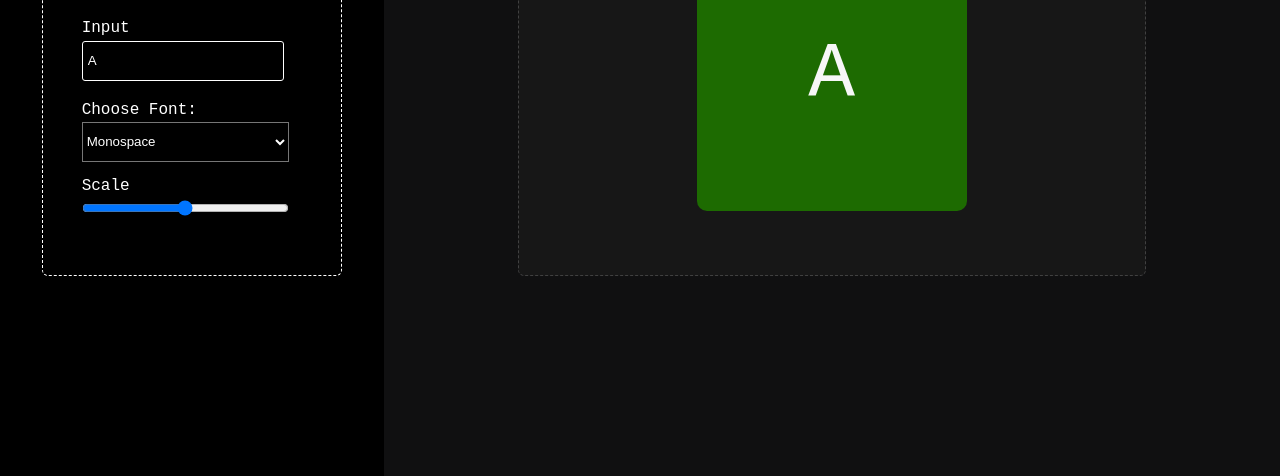
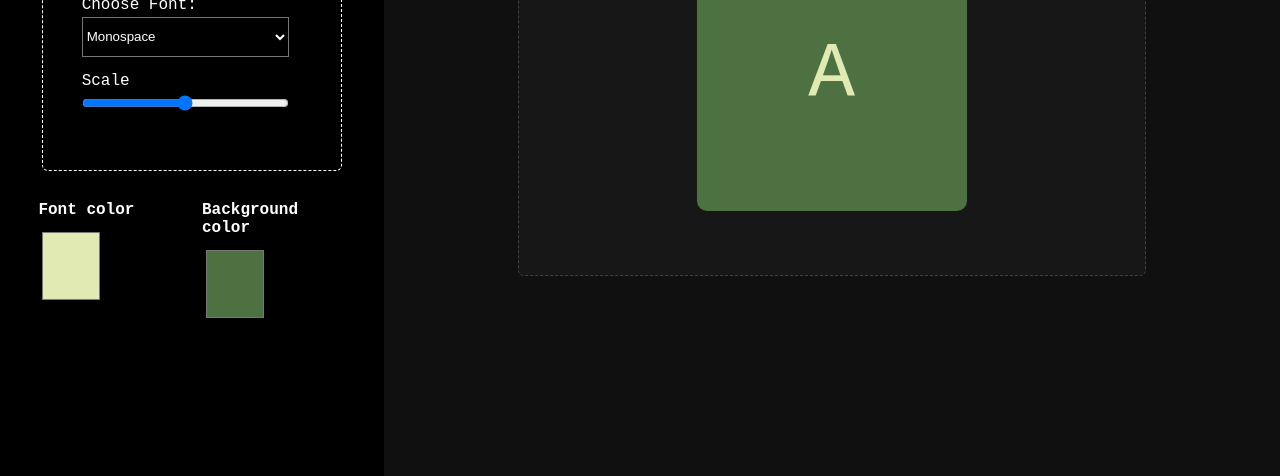
Before and after one commit to Sharad-Banga/JavaScript, a plain HTML site: page 12days/day11/index11.html in a window 1280 px wide. Shown: the part 324-800 px from the top of the page. Drawn offline with Linux system fonts and the light colour scheme.

Commit message:
icon maker in DOM

```diff
--- a/12days/day11/index11.html
+++ b/12days/day11/index11.html
@@ -25,7 +25,20 @@
 
             <div class="inpp">Scale</div>
             <input class="rnge" type="range" >
+          </div>
 
+          <div class="color">
+            <div class="c1">
+              <div class="color-h">Font color</div>
+              <input class="font-color gg"  type="color" value="#e1eab3">
+            </div>
+            <div class="c1">
+              <div class="color-h">
+                Background color
+              </div>
+              <input class="bg-color gg"  type="color" value="#4e7141">
+
+            </div>
           </div>
       </div>
 
--- a/12days/day11/script11.js
+++ b/12days/day11/script11.js
@@ -1,8 +1,27 @@
 let inptext = document.querySelector('.in');
 let distext = document.querySelector('.main-text');
 let rnge  = document.querySelector('.rnge');
+let mainbg = document.querySelector('.main-box');
 
 let fnt = document.querySelector('#font');
+
+let bg = document.querySelector('.bg-color');
+let fntclr = document.querySelector('.font-color');
+
+mainbg.style.backgroundColor = bg.value;
+distext.style.color = fntclr.value;
+
+fntclr.addEventListener('input',(e)=>{
+  distext.style.color = e.target.value;
+})
+
+
+bg.addEventListener('input',(e)=>{
+  mainbg.style.backgroundColor = e.target.value;
+})
+
+
+
 
 distext.style.fontFamily = fnt.value;
 distext.textContent = inptext.value;
--- a/12days/day11/style11.css
+++ b/12days/day11/style11.css
@@ -32,6 +32,7 @@
   display: flex;
   justify-content: center;
   align-items: center;
+  flex-direction: column;
 }
 
 .main{
@@ -113,7 +114,7 @@ h1{
 }
 
 .main-box{
-  background-color: rgb(29, 107, 1);
+  background-color: rgb(112, 250, 62);
   height: 270px;
   width: 270px;
   border-radius: 10px;
@@ -124,7 +125,40 @@ h1{
 
 .main-text{
   font-size: larger;
-  color: #f7f7f7;
+  /* color: #f7f7f7; */
   white-space: nowrap;
 
 }
+
+.color{
+  background-color: #000000;
+  width: 80%;
+  height: 180px;
+  margin-top: 30px;
+  gap: 20px;
+  display: flex;
+  /* flex-direction: column; */
+  justify-content: space-between;
+}
+
+.c1{
+  /* background-color: red; */
+  height: 48%;
+  font-family: 'Courier New', Courier, monospace;
+  font-weight: bold;
+  color: white;
+  margin-bottom: 10px;
+  /* background-color: aqua; */
+  width: 50%;
+}
+
+.gg{
+  background-color: black;
+  width: 46%;
+  height: 90%;
+  margin-top: 8px;
+  border-radius: 6px;
+  cursor: pointer;
+  border: none;
+  border-radius: 10px;
+}
```
